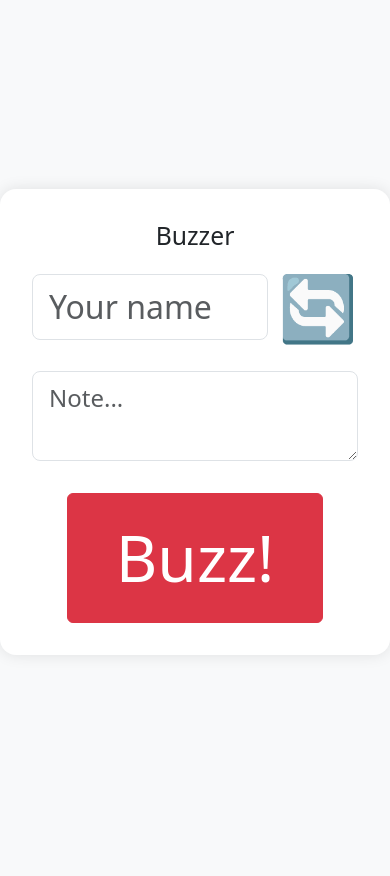
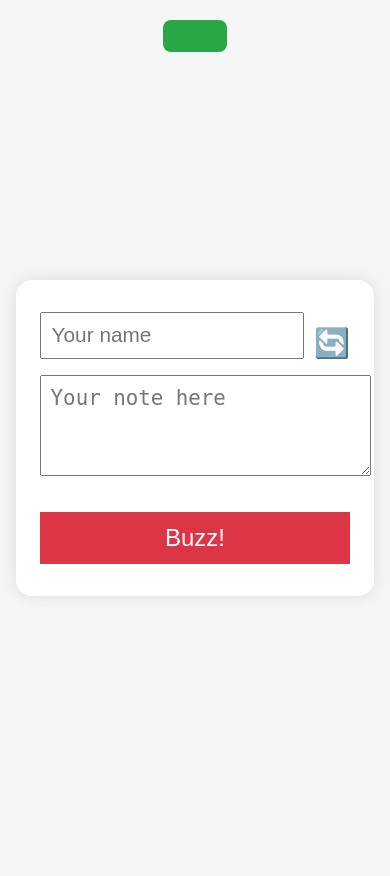
Before and after one commit to atikeee/AllGames, a Flask app: page /buzzer in a window 390 px wide. Before the commit the page ends 623 px from the top, so only its background shows below. Run offline with Flask 3, Linux system fonts and the light colour scheme.

Commit message:
buzzer improved with responsiveness.

```diff
--- a/buzzer_app/routes.py
+++ b/buzzer_app/routes.py
@@ -71,25 +71,37 @@ def configure_routes(app):
     def index():
         return render_template("index.html")
 
+
     @app.route("/buzzer", methods=["GET", "POST"])
     def buzzer():
         message = ''
         name_value = request.cookies.get('name', '')
-        name_locked = False
+        name_locked = request.cookies.get('name_locked')
+        #name_locked = name_locked_cookie == 'true'
+
         if request.method == 'POST':
-            name = request.form.get('name')
-            ip = request.remote_addr
-            time = datetime.now().strftime("%Y-%m-%d %H:%M:%S")
-            message = f"Buzz from {name} recorded!"
-            note = request.form.get('note')
-            buzzer_entries.append({'name': name, 'ip': ip, 'note': note, 'time': time})
-            resp = make_response(render_template("buzzer.html", message=message, name=name,note=note))
-            resp.set_cookie('name', name)
-            return resp
-        if name_value:
-            name_locked = True
+            if not name_locked:
+                name = request.form.get('name')
+                ip = request.remote_addr
+                time = datetime.now().strftime("%Y-%m-%d %H:%M:%S")
+                note = request.form.get('note')
+                message = f"Buzz from {name} recorded!"
+                buzzer_entries.append({'name': name, 'ip': ip, 'note': note, 'time': time})
+                resp = make_response(render_template("buzzer.html", message=message, name=name, name_locked=True, note=""))
 
-        return render_template("buzzer.html", message=message, name=name_value,name_locked=name_locked, note="")
+                resp.set_cookie('name', name)
+                resp.set_cookie('name_locked', 'true')
+                return resp
+            else:
+                name = name_value
+                note = request.form.get('note')
+                ip = request.remote_addr
+                time = datetime.now().strftime("%Y-%m-%d %H:%M:%S")
+                message = f"Buzz from {name} recorded!"
+                buzzer_entries.append({'name': name, 'ip': ip, 'note': note, 'time': time})
+                return render_template("buzzer.html", message=message, name=name, name_locked=True, note=note)
+
+        return render_template("buzzer.html", message=message, name=name_value, name_locked=name_locked, note="")
 
 
 
--- a/buzzer_app/templates/buzzer.html
+++ b/buzzer_app/templates/buzzer.html
@@ -2,64 +2,120 @@
 <html>
 <head>
     <title>Buzzer</title>
-    <link rel="stylesheet" href="https://cdn.jsdelivr.net/npm/bootstrap@5.3.2/dist/css/bootstrap.min.css">
+    <meta name="viewport" content="width=device-width, initial-scale=1">
     <style>
-        body { display: flex; align-items: center; justify-content: center; height: 100vh; background-color: #f8f9fa; }
-        .buzzer-box { text-align: center; background: white; padding: 2rem; border-radius: 1rem; box-shadow: 0 0 15px rgba(0,0,0,0.1); }
-        .buzz-btn { font-size: 4rem; padding: 1rem 3rem; margin-top: 1rem; }
+        body {
+            font-family: Arial, sans-serif;
+            background: #f5f5f5;
+            margin: 0;
+            padding: 0;
+        }
+        .container {
+            display: flex;
+            justify-content: center;
+            align-items: center;
+            min-height: 100vh;
+            padding: 1rem;
+        }
+        .buzzer-box {
+            width: 100%;
+            max-width: 500px;
+            background: white;
+            padding: 2rem 1.5rem;
+            border-radius: 1rem;
+            box-shadow: 0 0 15px rgba(0,0,0,0.1);
+            text-align: center;
+        }
+        .buzz-btn {
+            background-color: #dc3545; /* red */
+            color: white;
+            border: none;
+            font-size: 2rem;
+            padding: 1rem;
+            margin-top: 1rem;
+            width: 100%;
+            max-width: 100%;
+            cursor: pointer;
+        }
+
+        input[type="text"], textarea {
+            width: 100%;
+            font-size: 1.8rem;
+            padding: 0.6rem;
+            margin-bottom: 1rem;
+        }
+        textarea {
+            resize: vertical;
+            min-height: 80px;
+        }
+        .refresh-icon {
+            cursor: pointer;
+            font-size: 1.8rem;
+            margin-left: 10px;
+        }
+        .message-box {
+            position: fixed;
+            top: 20px;
+            right: 20px;
+            background: #28a745;
+            color: white;
+            padding: 0.8rem 1.2rem;
+            border-radius: 5px;
+            box-shadow: 0 0 10px rgba(0,0,0,0.2);
+            display: none;
+            z-index: 1000;
+            font-size: 1.2rem;
+        }
+        @media (max-width: 600px) {
+            .buzz-btn {
+                font-size: 1.5rem;
+                padding: 0.75rem;
+            }
+            input[type="text"], textarea {
+                font-size: 1.3rem;
+            }
+        }
         .floating-message {
             position: fixed;
             top: 20px;
-        right: 20px;
-        background-color: #4CAF50;
+            left: 50%;
+            transform: translateX(-50%);
+            background-color: #28a745;
             color: white;
-        padding: 16px 24px;
+            padding: 1rem 2rem;
             border-radius: 8px;
-        box-shadow: 0px 4px 8px rgba(0,0,0,0.2);
-        font-size: 1.2rem;
-        z-index: 9999;
-        animation: fadeout 4s forwards;
+            font-size: 1.5rem;
+            z-index: 1000;
+            opacity: 1;
+            transition: opacity 0.5s ease-in-out;
         }
 
-    @keyframes fadeout {
-        0%   { opacity: 1; }
-        80%  { opacity: 1; }
-        100% { opacity: 0; display: none; }
+        .floating-message.hide {
+            opacity: 0;
+            pointer-events: none;
         }
+
     </style>
 </head>
 <body>
+
+    <div id="floatingMessage" class="floating-message">{{ message }}</div>
+
+    <div class="container">
         <div class="buzzer-box">
-        <h2>Buzzer</h2>
-        {% if message %}
-        <div id="floating-message" class="floating-message">
-            {{ message }}
-        </div>
-        {% endif %}
-
-        <form method="post">
-            <div class="mb-3" style="display: flex; align-items: center;">
-                <input type="text" name="name" class="form-control form-control-lg"
-                    style="font-size: 2rem; flex: 1;" placeholder="Your name" value="{{ name }}"
+            <form method="POST">
+                <div style="display: flex; align-items: center;">
+                    <input type="text" name="name" placeholder="Your name" value="{{ name }}"
                         {% if name_locked %}readonly{% endif %} required>
-
-                <span class="refresh-icon"
-                    onclick="clearNameLock()"
-                    title="Reset Name"
-                    style="font-size: 4rem; margin-left: 10px; cursor: pointer;">
-                    🔄
-                </span>
+                    <span class="refresh-icon" onclick="clearNameLock()" title="Reset Name">🔄</span>
                 </div>
 
-            <div class="mb-3">
-                <textarea name="note" class="form-control form-control-lg" style="font-size: 1.5rem;" placeholder="Note...">{{ note }}</textarea>
+                <textarea name="note" placeholder="Your note here">{{ note }}</textarea>
+                <br>
+                <button type="submit" class="buzz-btn">Buzz!</button>
+            </form>
         </div>
-            <button type="submit" class="btn btn-danger buzz-btn">Buzz!</button>
-        </form>
-
-
     </div>
-
 
 <script>
     function clearNameLock() {
@@ -69,6 +125,14 @@
         window.location.href = window.location.pathname;
 
     }
+    window.onload = function () {
+    const msgEl = document.getElementById('floatingMessage');
+    if (msgEl && msgEl.textContent.trim() !== '') {
+        setTimeout(() => {
+            msgEl.classList.add('hide');
+        }, 3000); // 3 seconds
+    }
+};
 </script>
 
 </body>
```
Lines whose indentation alone changed are shown as unchanged.
